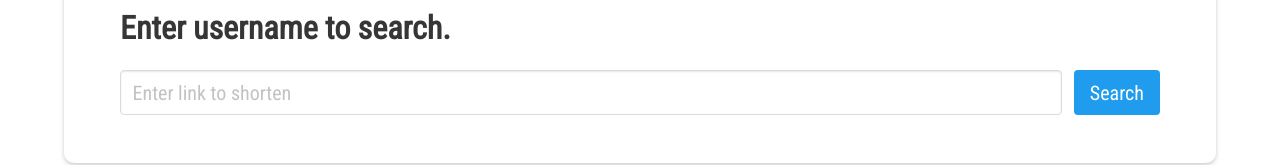
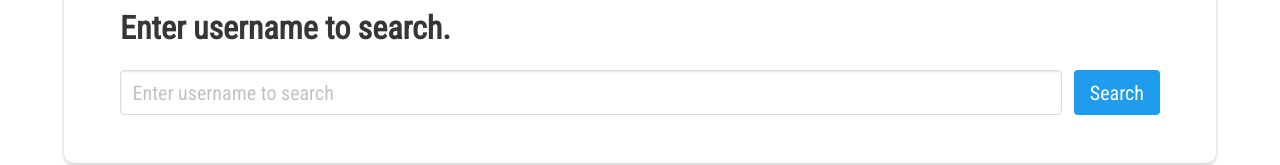
Before and after one commit to neilchauhan2/search-github-app, a React (Create React App) app: page / in a window 1280 px wide. Shown: the part 122-287 px from the top of the page. Built offline with nearby package versions, Linux system fonts and the light colour scheme.

Commit message:
searchbox update

```diff
--- a/src/components/SearchBox.js
+++ b/src/components/SearchBox.js
@@ -36,7 +36,7 @@ class SearchBox extends Component {
                     onChange={this.onChange}
                     className="input is-medium "
                     type="text"
-                    placeholder="Enter link to shorten"
+                    placeholder="Enter username to search"
                   />
                 </p>
                 <p className="control">
```
